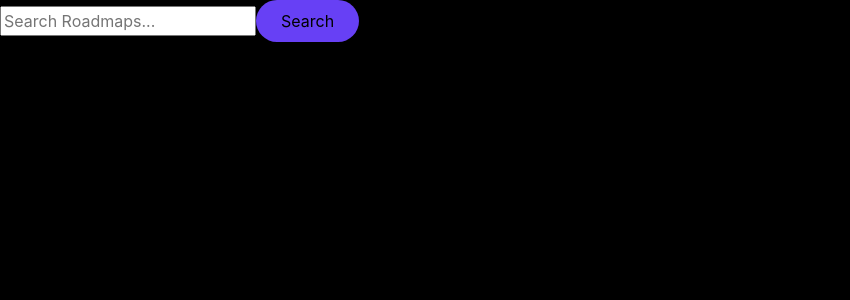
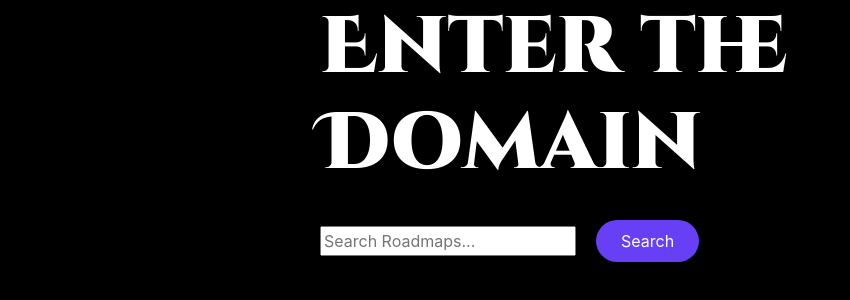
Before and after one commit to RISHABH175/Roadmaps, a Vue app: page /search in a window 1280 px wide. Shown: the top 300 px of the page, without its empty margins (0-850 px from the left). Built offline with nearby package versions, Linux system fonts and the light colour scheme; a web font is replaced by a local one.

Commit message:
Updated Search

```diff
--- a/src/components/Search.vue
+++ b/src/components/Search.vue
@@ -1,5 +1,6 @@
 <template>
   <div class="search-main">
+    <h1 style="color:white">Enter the Domain</h1>
     <input
       id="requestChart"
       type="text"
@@ -40,7 +41,7 @@ export default {
             for (var i = 0; i < len; i++) {
               document.getElementById(
                 "searchRes"
-              ).innerHTML += `<div id="card${i}" class='blocks'><p>Name: ${resp.data[i].mapN}</p><p>Tag: ${resp.data[i].mapT}</p><button ><a href="http://localhost:8080/View?id=${i}&mapN=${resp.data[i].mapN}">Click!</a></button></div>`;
+              ).innerHTML += `<div id="card${i}" class='blocks'><p style="  color:white;">Name: ${resp.data[i].mapN}</p><p style="  color:white;">Author Name: ${resp.data[i].mapA}</p><p style="  color:white;">Tag: ${resp.data[i].mapT}</p><button><a href="http://localhost:8080/View?id=${i}&mapN=${resp.data[i].mapN}">Click!</a></button></div>`;
               //document.getElementById(`card${i}`).addEventListener("click",this.selectLog(i));
             }
           }
@@ -52,15 +53,21 @@ export default {
 </script>
 
 <style>
+@import url('https://fonts.googleapis.com/css2?family=Cinzel+Decorative:wght@900&display=swap');
 .search-main {
-  width: 100%;
+ width: 50%;
   height: 100%;
   background-color: black;
+
+  margin: auto;
 }
 
 button {
+  margin-left:20px;
+  margin-top:20px;
   padding: 9px 25px;
   background-color: rgb(103, 64, 245);
+  color: white;
   border: none;
   border-radius: 50px;
   cursor: pointer;
@@ -72,25 +79,45 @@ button {
   display: flex;
   flex-direction: row;
   flex-wrap: wrap;
-  color: white;
+  color:white;
+
   gap: 2rem;
   margin-top: 100px;
 }
 
 .blocks {
-  display: flex;
+   display: flex;
   flex-direction: column;
   flex-wrap: wrap;
   width: 250px;
   height: 250px;
   border-width: 2px;
-  border-color: antiquewhite;
+  color:white;
+
+
+  border-color: purple;
   border-radius: 15px;
   border-style: solid;
   padding: 10px;
 }
 
 a{
+
+  color:white;
+  text-decoration:none;
+}
+a:hover{
+  font-size: 20px;
+  color:white;
+  text-decoration:none;
+}
+
+#requestChart
+{
   color: black;
 }
+h1{
+  font-family: 'Cinzel Decorative', cursive;
+  font-size: 80px;
+}
 </style>
```
